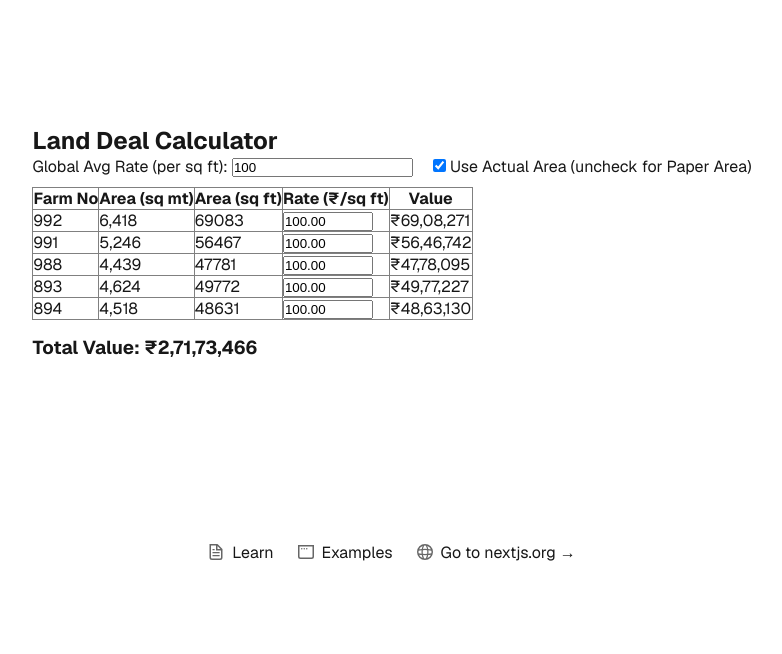
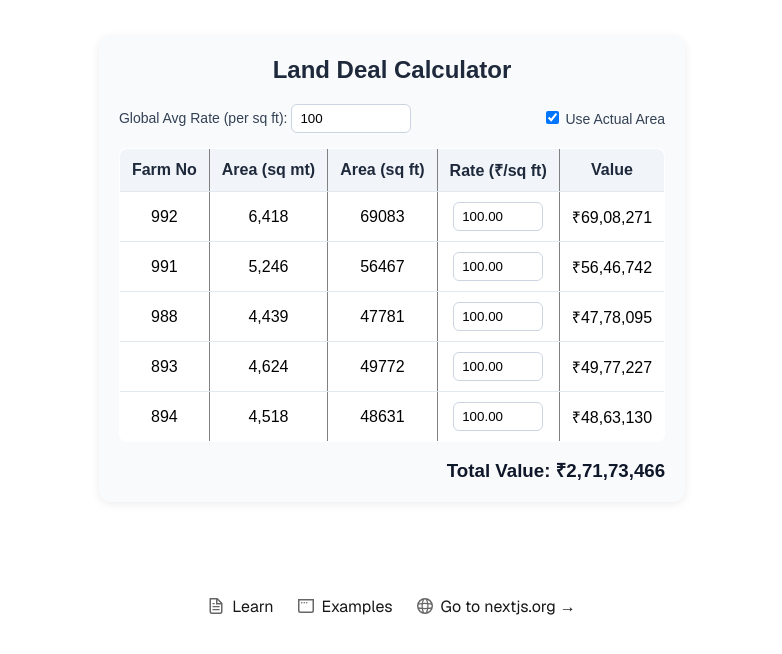
Before and after one commit to aneeshyder/farmcalc, a Next.js app: page / in a window 1280 px wide. Shown: the part 158-812 px from the top of the page, without its empty margins (248-1030 px from the left). Built offline with nearby package versions, Linux system fonts and the light colour scheme.

Commit message:
Update calc.jsx

```diff
--- a/src/app/calc.jsx
+++ b/src/app/calc.jsx
@@ -67,10 +67,10 @@ export default function LandDealCalculator() {
   };
 
   return (
-    <div style={{ padding: "20px" }}>
+    <div className="land-calculator">
     <h2>Land Deal Calculator</h2>
 
-      <div style={{ marginBottom: "10px" }}>
+    <div className="controls">
       <label>
         Global Avg Rate (per sq ft):{" "}
         <input
@@ -79,13 +79,13 @@ export default function LandDealCalculator() {
           onChange={(e) => setRate(Number(e.target.value))}
         />
       </label>
-        <label style={{ marginLeft: "20px" }}>
+      <label>
         <input
           type="checkbox"
           checked={useActual}
           onChange={(e) => setUseActual(e.target.checked)}
-          />{" "}
-          Use Actual Area (uncheck for Paper Area)
+        />
+        Use Actual Area
       </label>
     </div>
 
@@ -125,9 +125,8 @@ export default function LandDealCalculator() {
         </tbody>
       </table>
 
-      <h3 style={{ marginTop: "15px" }}>
-        Total Value: {formatCurrency(totalValue)}
-      </h3>
+    <h3>Total Value: {formatCurrency(totalValue)}</h3>
   </div>
+
   );
 }
```
Lines whose indentation alone changed are shown as unchanged.
